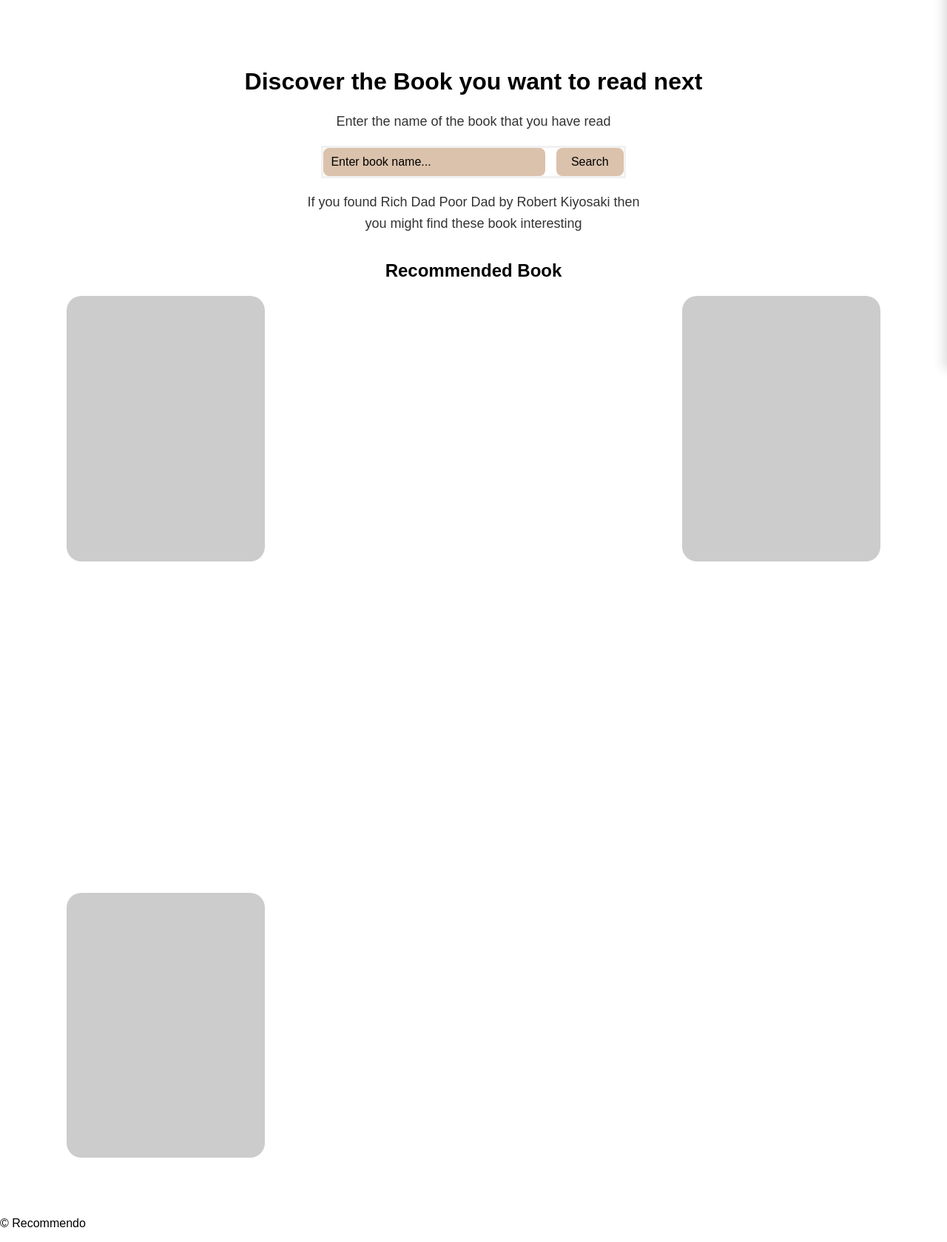
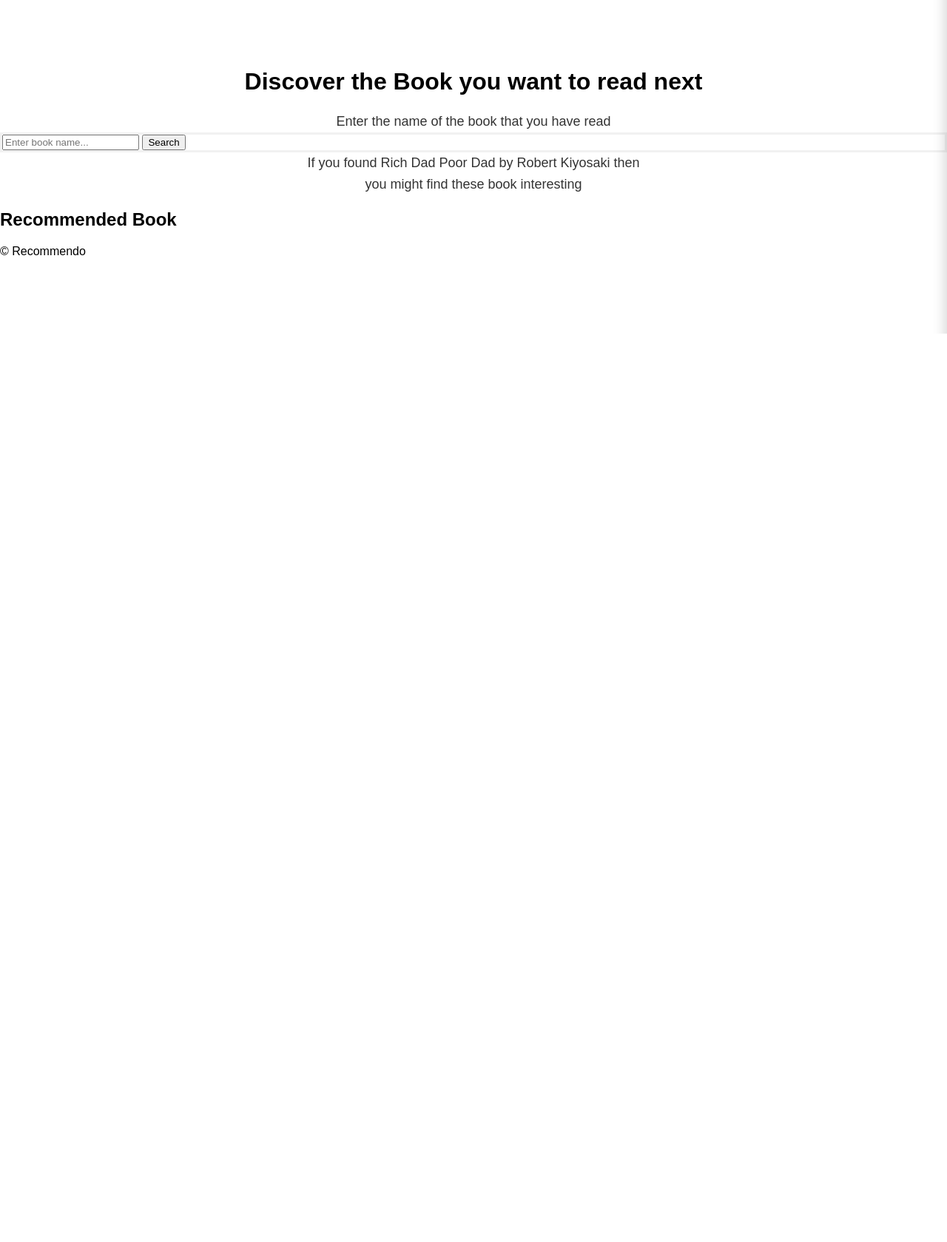
Before and after one commit to salina-nakarmi/Recommendo, a Flask app: page /searchbook in a window 1280 px wide. Shown: the part 349-2028 px from the top of the page at 74% size. After the commit the page ends 800 px from the top, so only its background shows below. Run offline with Flask 3, Linux system fonts and the light colour scheme.

Commit message:
cleaned the genre from the file

```diff
--- a/app.py
+++ b/app.py
@@ -1,6 +1,9 @@
 from flask import Flask, render_template , request
 
+
 app = Flask(__name__)
+
+
 
 @app.route('/')
 def home():
@@ -10,7 +13,7 @@ def home():
     ]
     return render_template('index.html', books=books)
 
-@app.route('/genre')
+@app.route('/choose_genre')
 def genre():
     return render_template('chooseGenre.html')
 
--- a/static/style.css
+++ b/static/style.css
@@ -293,78 +293,6 @@ form {
     width: 335px;
 }
 
-<<<<<<< HEAD
-
-.search-form {
-  display: inline-block;
-}
-
-.search-form input[type="text"] {
-  background-color:#DBC2AC; /* brown inner background */
-  color: black;
-  padding: 10px;
-  width: 280px;
-  border: none;
-  border-radius: 8px;
-  font-size: 16px;
-}
-
-.search-form input::placeholder {
-  color: black; /* lighter placeholder text for contrast */
-}
-
-.search-form button {
-  padding: 10px 20px;
-  margin-left: 10px;
-  background-color: #DBC2AC;;
-  color: black;
-  border: none;
-  border-radius: 8px;
-  font-size: 16px;
-  cursor: pointer;
-}
-
-.search-form button:hover {
-  background-color: #DBC2AC;
-}
-
-/* Centering container */
-.center-container {
-  display: flex;
-  justify-content: center;  /* center horizontally */
-  align-items: center;      /* center vertically */
-  height: 10vh;            /* full viewport height */
-}
-
-
-.book.placeholder {
-    width: 70%;
-    aspect-ratio: 3/4;
-    background: #ccc;
-    border-radius: 20px;
-    text-align: center;
-    justify-items:center;
-}
-
-.booksection {
-    text-align: center;
-    padding: 1em 2em;
-    padding-bottom:4em;
-}
-
-
-
-
-.bookgrid {
-    display: grid;
-    grid-template-columns: repeat(auto-fill, minmax(120px, 1fr));
-    gap: 28em;
-    text-align: center;
-    justify-items: center; /* Center grid items horizontally */
-    width: 100%; /* Ensure grid takes up full width of its container */
-}
-
-=======
 .dark-theme .content {
     background-color: slategrey;
 }
@@ -490,4 +418,3 @@ form {
   margin-bottom: 24px;  /* space above & below */
   letter-spacing: 1.5px; /* subtle refinement */
 }
->>>>>>> main
```
Also changed, not shown: 1 other file.
